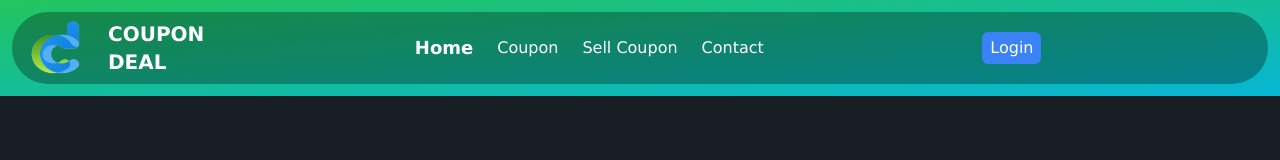
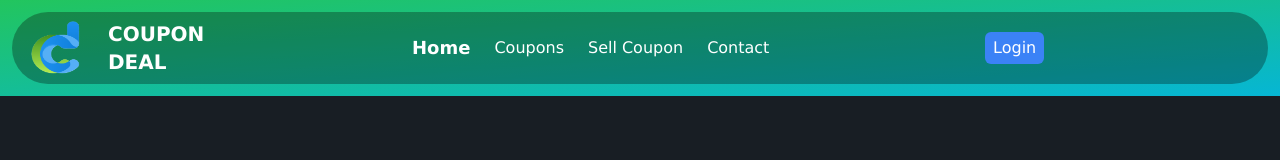
Before and after one commit to sidhantabasa/CouponDeal, a React (Create React App) app: page / in a window 1280 px wide. Shown: the top 160 px of the page. Built offline with nearby package versions, Linux system fonts and the light colour scheme.

Commit message:
name chnge

```diff
--- a/src/components/Header.jsx
+++ b/src/components/Header.jsx
@@ -78,7 +78,7 @@ const Header = () => {
                 : "text-white hover:text-gray-400"
             }
           >
-            Coupon
+            Coupons
           </NavLink>
           {islog ? (
             <NavLink
```
